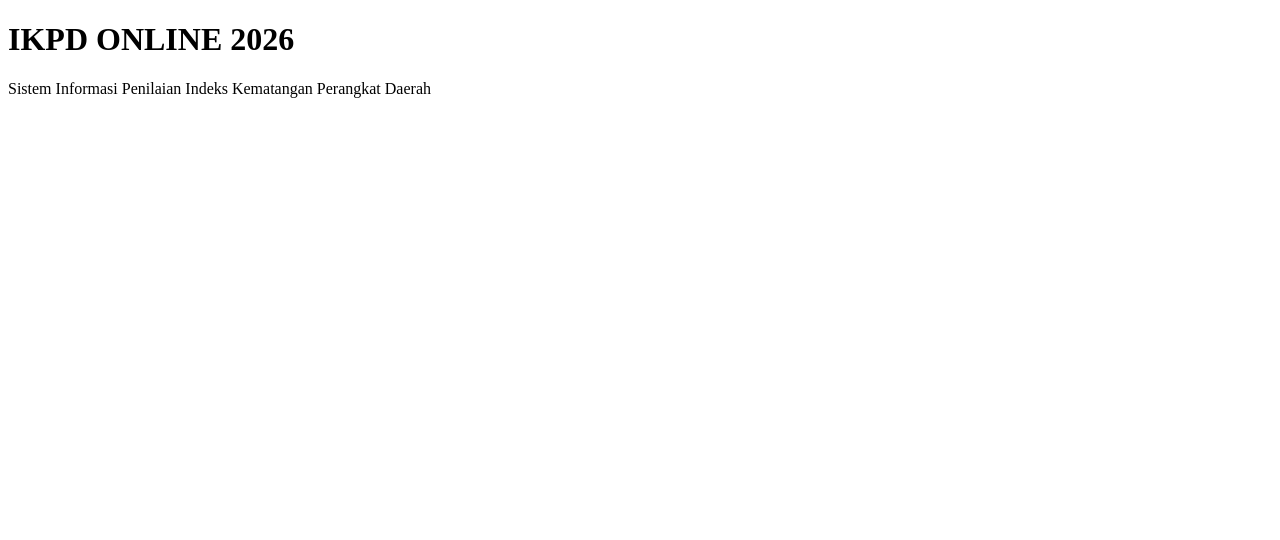
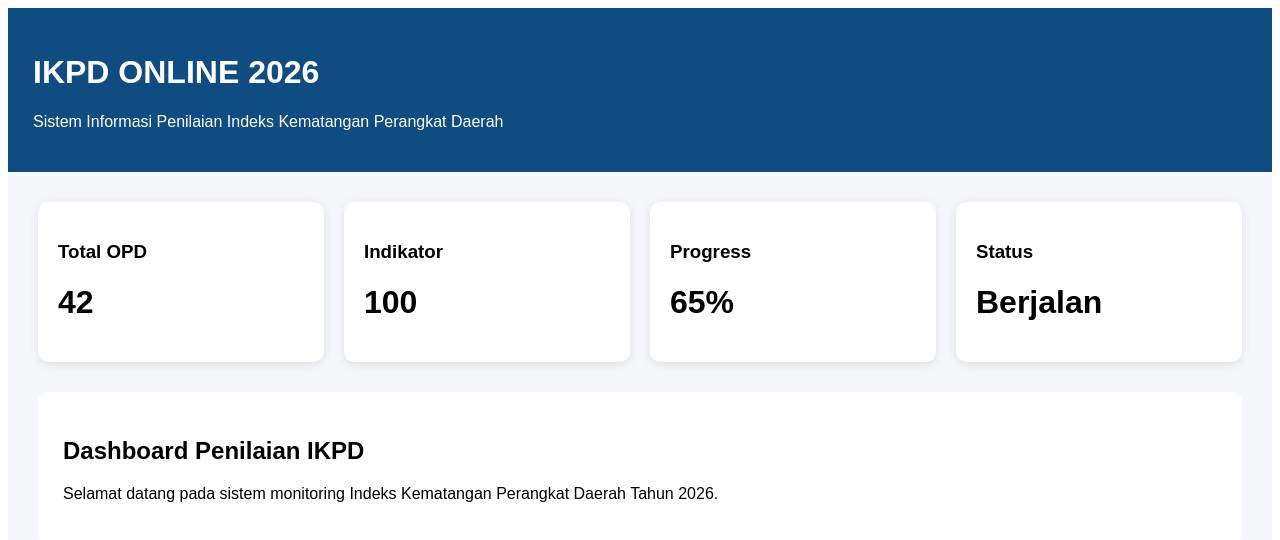
Before and after one commit to biroorganisasisetdaprovsulbar-sys/IKPD-ONLINE-2026, a React (Vite) app in the folder frontend/: page / in a window 1280 px wide. Shown: the top 540 px of the page. Built offline with nearby package versions, Linux system fonts and the light colour scheme; the HTML template or start-up script is replaced by a standard one.

Commit message:
create IKPD dashboard layout

```diff
--- a/frontend/src/App.jsx
+++ b/frontend/src/App.jsx
@@ -1,10 +1,102 @@
-import React from 'react';
+import React from "react";
 
-export default function App(){
+function App() {
+  return (
+    <div style={{
+      fontFamily:"Arial",
+      minHeight:"100vh",
+      background:"#f5f7fb"
+    }}>
+
+      <header style={{
+        background:"#0f4c81",
+        color:"white",
+        padding:"25px"
+      }}>
+        <h1>IKPD ONLINE 2026</h1>
+        <p>
+          Sistem Informasi Penilaian Indeks Kematangan Perangkat Daerah
+        </p>
+      </header>
+
+
+      <main style={{
+        padding:"30px"
+      }}>
+
+        <div style={{
+          display:"grid",
+          gridTemplateColumns:"repeat(4,1fr)",
+          gap:"20px"
+        }}>
+
+          <Card
+          title="Total OPD"
+          value="42"
+          />
+
+          <Card
+          title="Indikator"
+          value="100"
+          />
+
+          <Card
+          title="Progress"
+          value="65%"
+          />
+
+          <Card
+          title="Status"
+          value="Berjalan"
+          />
+
+        </div>
+
+
+        <div style={{
+          marginTop:"30px",
+          background:"white",
+          padding:"25px",
+          borderRadius:"10px"
+        }}>
+
+          <h2>Dashboard Penilaian IKPD</h2>
+
+          <p>
+          Selamat datang pada sistem monitoring
+          Indeks Kematangan Perangkat Daerah Tahun 2026.
+          </p>
+
+        </div>
+
+
+      </main>
+
+    </div>
+  );
+}
+
+
+function Card({title,value}){
+
 return (
-<div>
-<h1>IKPD ONLINE 2026</h1>
-<p>Sistem Informasi Penilaian Indeks Kematangan Perangkat Daerah</p>
+
+<div style={{
+background:"white",
+padding:"20px",
+borderRadius:"10px",
+boxShadow:"0 2px 8px #ddd"
+}}>
+
+<h3>{title}</h3>
+
+<h1>{value}</h1>
+
 </div>
+
 )
+
 }
+
+
+export default App;
```
